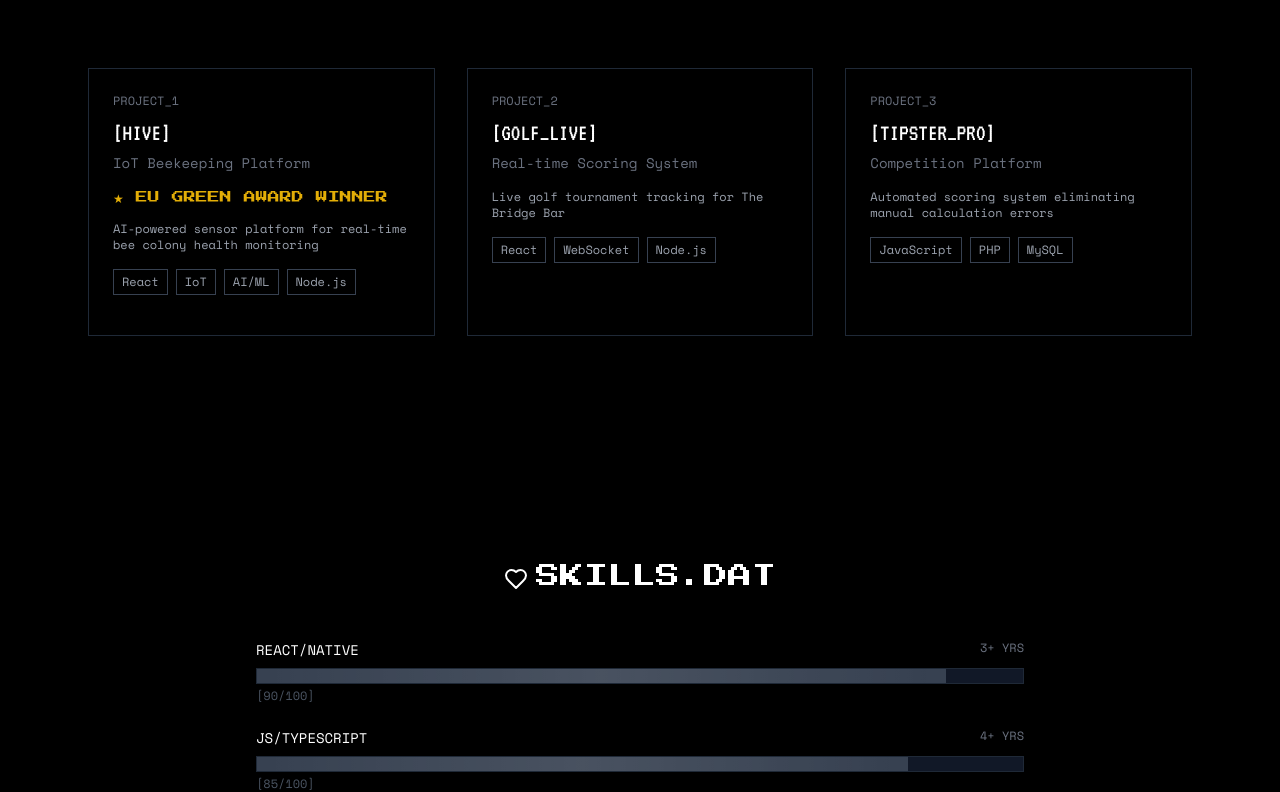
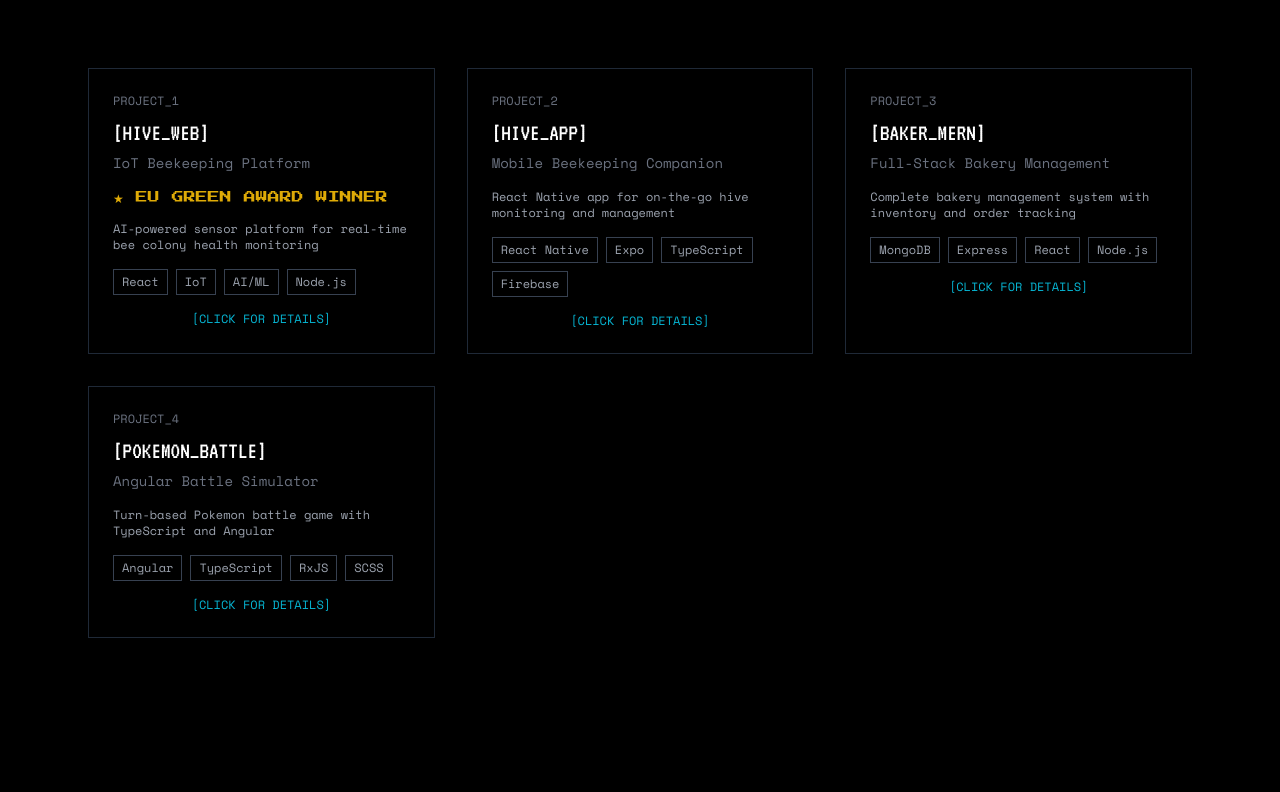
Before and after one commit to Shanecos20/Portfolio, a React (Vite) app: page / in a window 1280 px wide. Shown: the part 1528-2320 px from the top of the page. Built offline with nearby package versions, Linux system fonts and the light colour scheme.

Commit message:
Enhance Portfolio component by adding project details and modal functionality. Introduce new projects with comprehensive descriptions, images, and external links. Implement state management for project selection and modal display, improving user interaction and project visibility.

```diff
--- a/src/components/Portfolio.tsx
+++ b/src/components/Portfolio.tsx
@@ -1,5 +1,5 @@
 import { useState, useEffect } from 'react';
-import { ChevronDown, Github, Linkedin, Mail, Code, Briefcase, Terminal, Menu, X, Heart } from 'lucide-react';
+import { ChevronDown, Github, Linkedin, Mail, Code, Briefcase, Terminal, Menu, X, Heart, ExternalLink } from 'lucide-react';
 
 const Portfolio = () => {
   const [activeSection, setActiveSection] = useState('home');
@@ -7,6 +7,7 @@
   const [isMenuOpen, setIsMenuOpen] = useState(false);
   const [glitchText, setGlitchText] = useState('SHANE COSTELLO');
   const [hoveredProject, setHoveredProject] = useState<number | null>(null);
+  const [selectedProject, setSelectedProject] = useState<number | null>(null);
   const fullText = "* Full-Stack Developer | Innovation | Digital Design";
   const typingSpeed = 80;
 
@@ -97,26 +98,57 @@
 
   const projects = [
     {
-      title: "[HIVE]",
+      title: "[HIVE_WEB]",
       subtitle: "IoT Beekeeping Platform",
       description: "AI-powered sensor platform for real-time bee colony health monitoring",
       tech: ["React", "IoT", "AI/ML", "Node.js"],
       achievement: "★ EU GREEN AWARD WINNER",
-      stats: { impact: "70+ submissions", rank: "TOP 1.5%" }
+      stats: { impact: "70+ submissions", rank: "TOP 1.5%" },
+      longDescription: "HIVE is an innovative IoT platform that uses AI to monitor bee colony health in real-time. The system collects data from sensors placed within beehives, analyzing metrics like temperature, humidity, weight, and sound patterns to detect potential health issues before they become critical. With an intuitive React dashboard, beekeepers can monitor their colonies remotely and receive alerts when intervention is needed.",
+      links: [
+        { label: "View Project", url: "https://github.com/Shanecos20/hivesite2/tree/main/hivesite-react" },
+        { label: "Live Demo", url: "https://hiveapp.ie" }
+      ],
+      image: "https://via.placeholder.com/800x450/1a1a1a/00ff00?text=HIVE+Dashboard+Interface"
     },
     {
-      title: "[GOLF_LIVE]",
-      subtitle: "Real-time Scoring System",
-      description: "Live golf tournament tracking for The Bridge Bar",
-      tech: ["React", "WebSocket", "Node.js"],
-      stats: { users: "200+", uptime: "99.9%" }
+      title: "[HIVE_APP]",
+      subtitle: "Mobile Beekeeping Companion",
+      description: "React Native app for on-the-go hive monitoring and management",
+      tech: ["React Native", "Expo", "TypeScript", "Firebase"],
+      stats: { downloads: "500+", rating: "4.8/5" },
+      longDescription: "The HIVE mobile app complements the web platform by providing beekeepers with on-the-go access to their hive data. Built with React Native and Expo, the app allows users to view real-time sensor data, receive push notifications for critical alerts, log manual inspections, and capture photos of their hives. The intuitive interface makes it easy for beekeepers to stay connected to their colonies wherever they are.",
+      links: [
+        { label: "View Project", url: "https://github.com/Shanecos20/hive-mobile-app" },
+        { label: "Download APK", url: "https://expo.dev/@shanecos20/hive-app" }
+      ],
+      image: "https://via.placeholder.com/800x450/1a1a1a/00ff00?text=HIVE+Mobile+App+UI"
     },
     {
-      title: "[TIPSTER_PRO]",
-      subtitle: "Competition Platform",
-      description: "Automated scoring system eliminating manual calculation errors",
-      tech: ["JavaScript", "PHP", "MySQL"],
-      stats: { efficiency: "+30%", errors: "-100%" }
+      title: "[BAKER_MERN]",
+      subtitle: "Full-Stack Bakery Management",
+      description: "Complete bakery management system with inventory and order tracking",
+      tech: ["MongoDB", "Express", "React", "Node.js"],
+      stats: { orders: "1000+", uptime: "99.5%" },
+      longDescription: "A comprehensive bakery management system built with the MERN stack. Features include product catalog management, real-time inventory tracking, order processing, customer management, and sales analytics. The system includes both customer-facing ordering interface and admin dashboard for bakery staff. Integrated payment processing and automated inventory updates streamline operations for small to medium bakeries.",
+      links: [
+        { label: "View Project", url: "https://github.com/Shanecos20/baker-mern" },
+        { label: "Live Demo", url: "https://baker-demo.example.com" }
+      ],
+      image: "https://via.placeholder.com/800x450/8B4513/fff?text=Bakery+Management+System"
+    },
+    {
+      title: "[POKEMON_BATTLE]",
+      subtitle: "Angular Battle Simulator",
+      description: "Turn-based Pokemon battle game with TypeScript and Angular",
+      tech: ["Angular", "TypeScript", "RxJS", "SCSS"],
+      stats: { battles: "5000+", pokemon: "150+" },
+      longDescription: "An interactive Pokemon battle simulator built with Angular and TypeScript. Features include turn-based combat system, Pokemon stats calculation, move effectiveness algorithms, and battle animations. The game includes 150+ Pokemon with authentic stats, moves, and type effectiveness. Built with Angular's reactive forms and RxJS for smooth state management and real-time battle updates.",
+      links: [
+        { label: "View Project", url: "https://github.com/Shanecos20/pokemon-battle-angular" },
+        { label: "Play Game", url: "https://pokemon-battle-simulator.example.com" }
+      ],
+      image: "https://via.placeholder.com/800x450/3B4CCA/fff?text=Pokemon+Battle+Interface"
     }
   ];
 
@@ -151,6 +183,13 @@
     }
   ];
 
+  // Helper function to close modal when clicking outside
+  const closeModalOnOutsideClick = (e: React.MouseEvent) => {
+    if (e.target === e.currentTarget) {
+      setSelectedProject(null);
+    }
+  };
+
   return (
     <div className="bg-black text-white overflow-x-hidden font-mono">
 
@@ -158,9 +197,9 @@
       <div className="scanlines" />
 
       {/* Navigation */}
-      <nav className="fixed top-0 w-full z-50 bg-black/90 backdrop-blur-sm border-b border-gray-800">
+      <nav className="fixed top-0 w-full z-50">
         <div className="max-w-7xl mx-auto px-6 py-4">
-          <div className="flex justify-between items-center">
+          <div className="flex justify-between items-center bg-black/90 backdrop-blur-sm border border-gray-800 rounded-full px-6 py-3">
             <div className="pixel-font text-xs text-gray-400">
               SC://PORTFOLIO.EXE
             </div>
@@ -312,6 +351,7 @@
                 className="border border-gray-800 p-6 hover:border-gray-600 transition-all cursor-pointer"
                 onMouseEnter={() => setHoveredProject(index)}
                 onMouseLeave={() => setHoveredProject(null)}
+                onClick={() => setSelectedProject(index)}
               >
                 <div className="mono-font text-xs text-gray-500 mb-2">PROJECT_{index + 1}</div>
                 <h3 className="retro-font text-2xl mb-1">{project.title}</h3>
@@ -340,6 +380,10 @@
                     ))}
                   </div>
                 )}
+
+                <div className="mt-4 text-center text-xs text-cyan-500 mono-font">
+                  [CLICK FOR DETAILS]
+                </div>
               </div>
             ))}
           </div>
@@ -445,6 +489,91 @@
           </div>
         </div>
       </section>
+
+      {/* Project Modal */}
+      {selectedProject !== null && (
+        <div
+          className="fixed inset-0 z-50 flex items-center justify-center p-4 bg-black/90 backdrop-blur-sm"
+          onClick={closeModalOnOutsideClick}
+        >
+          <div className="bg-black border border-gray-800 max-w-4xl w-full max-h-[90vh] overflow-y-auto">
+            <div className="sticky top-0 bg-black border-b border-gray-800 p-4 flex justify-between items-center">
+              <h3 className="retro-font text-xl">{projects[selectedProject].title}</h3>
+              <button
+                onClick={() => setSelectedProject(null)}
+                className="text-gray-500 hover:text-white"
+              >
+                <X size={20} />
+              </button>
+            </div>
+
+            <div className="p-6 space-y-6">
+              {/* Project image */}
+              <div className="border border-gray-800 bg-gray-900 h-64 md:h-80 flex items-center justify-center overflow-hidden">
+                <img
+                  src={projects[selectedProject].image}
+                  alt={projects[selectedProject].title}
+                  className="w-full h-full object-cover"
+                />
+              </div>
+
+              {/* Project details */}
+              <div className="space-y-6">
+                <div>
+                  <div className="mono-font text-xs text-gray-500 mb-2">[OVERVIEW]</div>
+                  <p className="mono-font text-sm text-gray-400 leading-relaxed">
+                    {projects[selectedProject].longDescription}
+                  </p>
+                </div>
+
+                <div>
+                  <div className="mono-font text-xs text-gray-500 mb-2">[TECHNOLOGIES]</div>
+                  <div className="flex flex-wrap gap-2">
+                    {projects[selectedProject].tech.map((tech, i) => (
+                      <span key={i} className="mono-font text-xs px-3 py-1 border border-gray-700 text-gray-400">
+                        {tech}
+                      </span>
+                    ))}
+                  </div>
+                </div>
+
+                {projects[selectedProject].stats && (
+                  <div>
+                    <div className="mono-font text-xs text-gray-500 mb-2">[STATS]</div>
+                    <div className="grid grid-cols-2 gap-2">
+                      {Object.entries(projects[selectedProject].stats).map(([key, value]) => (
+                        <div key={key} className="border border-gray-800 p-3">
+                          <div className="mono-font text-xs text-gray-500">{key.toUpperCase()}</div>
+                          <div className="retro-font text-lg">{value}</div>
+                        </div>
+                      ))}
+                    </div>
+                  </div>
+                )}
+
+                {/* Project links */}
+                <div>
+                  <div className="mono-font text-xs text-gray-500 mb-2">[LINKS]</div>
+                  <div className="space-x-4">
+                    {projects[selectedProject].links.map((link, i) => (
+                      <a
+                        key={i}
+                        href={link.url}
+                        target="_blank"
+                        rel="noopener noreferrer"
+                        className="inline-flex items-center px-4 py-2 border border-cyan-900 bg-black hover:bg-cyan-900/20 transition-all mono-font text-xs text-cyan-500"
+                      >
+                        {link.label}
+                        <ExternalLink size={14} className="ml-2" />
+                      </a>
+                    ))}
+                  </div>
+                </div>
+              </div>
+            </div>
+          </div>
+        </div>
+      )}
     </div>
   );
 };
```
